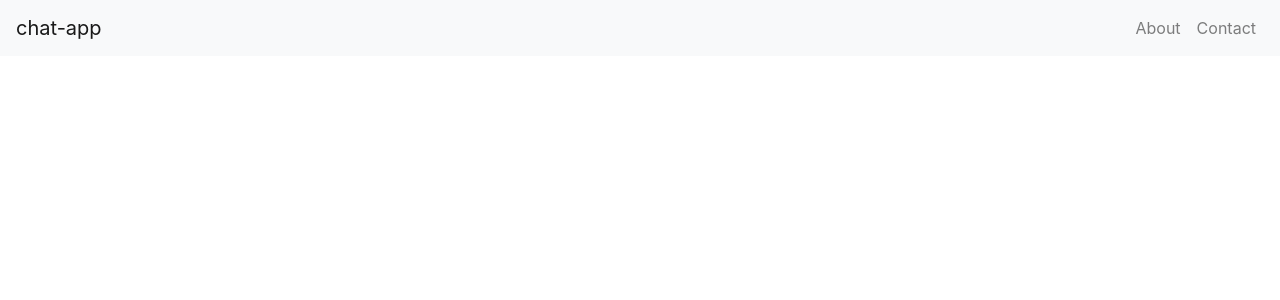
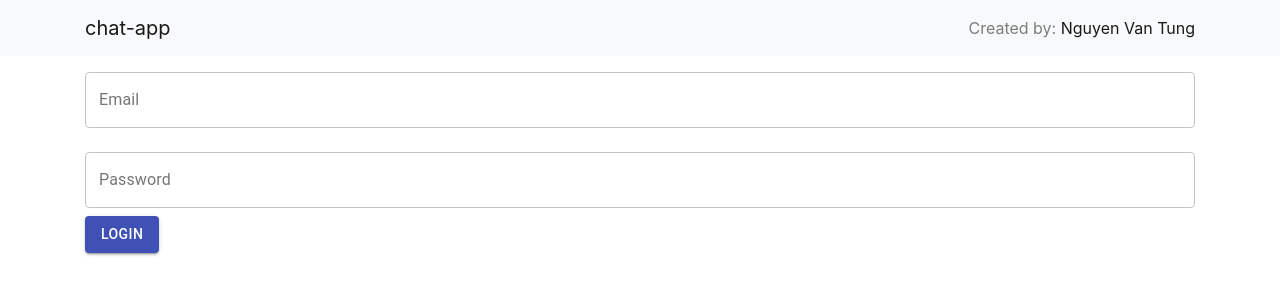
Before and after one commit to tungnguyenvan/chat-app, a React (Create React App) app in the folder web/chat-app/: page / in a window 1280 px wide. Shown: the top 300 px of the page. Built offline with nearby package versions, Linux system fonts and the light colour scheme.

Commit message:
+ first form login

```diff
--- a/web/chat-app/package.json
+++ b/web/chat-app/package.json
@@ -3,6 +3,7 @@
   "version": "0.1.0",
   "private": true,
   "dependencies": {
+    "@material-ui/core": "^4.3.0",
     "bcrypt": "^3.0.6",
     "body-parser": "^1.19.0",
     "bootstrap": "^4.3.1",
--- /dev/null
+++ b/web/chat-app/src/components/LoginForm.js
@@ -0,0 +1,55 @@
+import React from 'react';
+import { Row, Col, Form } from 'react-bootstrap';
+import TextField from '@material-ui/core/TextField';
+import Button from '@material-ui/core/Button';
+import { makeStyles } from '@material-ui/styles';
+
+const classes = makeStyles(theme => ({
+    textField: {
+        marginLeft: theme.spacing(1),
+        marginRight: theme.spacing(1)
+      },
+
+      button: {
+        margin: theme.spacing(1),
+      }
+}));
+
+class LoginForm extends React.Component {
+    render() {
+        return (
+            <Row>
+                <Col>
+                    <Form>
+                        <TextField
+                            label="Email"
+                            type="email"
+                            name="email"
+                            className={classes.textField}
+                            autoComplete="email"
+                            margin="normal"
+                            variant="outlined"
+                            fullWidth
+                        />
+                        <TextField
+                            label="Password"
+                            type="password"
+                            name="password"
+                            className={classes.textField}
+                            margin="normal"
+                            variant="outlined"
+                            fullWidth
+                        />
+                        <div>
+                        <Button variant="contained" color="primary" className={classes.button}>
+                            Login
+                        </Button>
+                        </div>
+                    </Form>
+                </Col>
+            </Row>
+        );
+    }
+}
+
+export default LoginForm;
--- a/web/chat-app/src/components/Topbar.js
+++ b/web/chat-app/src/components/Topbar.js
@@ -1,15 +1,43 @@
 import React from 'react';
-import Avatar from 'react-avatar';
-import { Container } from 'react-bootstrap';
+//import Avatar from 'react-avatar';
+import { Container, Navbar, Nav } from 'react-bootstrap';
+import LinearProgress from '@material-ui/core/LinearProgress';
+import { withStyles } from '@material-ui/core/styles';
+
+import Common from '../Common';
 
 class Topbar extends React.Component {
+
     render() {
+      const { classes, isShowProgressbar } = this.props;
         return (
-            <Container>
-                <Avatar size="64" round={true} facebook-id="invalidfacebookusername" src="http://www.gravatar.com/avatar/a16a38cdfe8b2cbd38e8a56ab93238d3" />
-            </Container>
+          <div>
+          <Navbar bg="light" expand="lg">
+          <Container>
+
+            <Navbar.Brand href="#home">
+                { Common.APP_NAME }
+            </Navbar.Brand>
+
+            <Nav>
+              <Navbar.Text>
+                Created by: <a href='#About'>Nguyen Van Tung</a>
+              </Navbar.Text>
+            </Nav>
+
+          </Container>
+          </Navbar>
+          { isShowProgressbar && <LinearProgress classes={{colorPrimary: classes.colorPrimary}} /> }
+          </div>
         );
     }
+
 }
 
-export default Topbar;
+const styles = props => ({
+  colorPrimary: {
+    backgroundColor: '#eef3fd',
+  }
+});
+
+export default withStyles(styles)(Topbar);
--- a/web/chat-app/src/pages/login/LoginPage.js
+++ b/web/chat-app/src/pages/login/LoginPage.js
@@ -1,25 +1,33 @@
 import './LoginPage.css';
 import React from 'react';
-import { Navbar, Nav } from 'react-bootstrap';
+import { Container } from 'react-bootstrap'
 
-const Common = require('../../Common');
+import Topbar from '../../components/Topbar';
+import LoginForm from '../../components/LoginForm';
 
 class LoginPage extends React.Component {
+    constructor(props) {
+        super(props);
+
+        this.state = {
+            isShowProgressbar: true
+        };
+    }
+
+    componentDidMount() {
+        this.setState({
+            isShowProgressbar: false
+        });
+    }
+
     render() {
         return (
-            <Navbar bg="light" expand="lg">
-            <Navbar.Brand href="#home">
-                { Common.APP_NAME }
-            </Navbar.Brand>
-            <Navbar.Toggle aria-controls="basic-navbar-nav" />
-            <Navbar.Collapse id="basic-navbar-nav">
-
-            </Navbar.Collapse>
-            <Nav>
-                <Nav.Link href="#">About</Nav.Link>
-                <Nav.Link href="#">Contact</Nav.Link>
-            </Nav>
-            </Navbar>
+            <div>
+                <Topbar isShowProgressbar={this.state.isShowProgressbar} />
+                <Container>
+                    <LoginForm />
+                </Container>
+            </div>
         );
     }
 }
```
Also changed, not shown: web/chat-app/src/background.png (renamed from web/chat-app/public/background.png), 1 other file (tests, documents, lock files or other folders).
